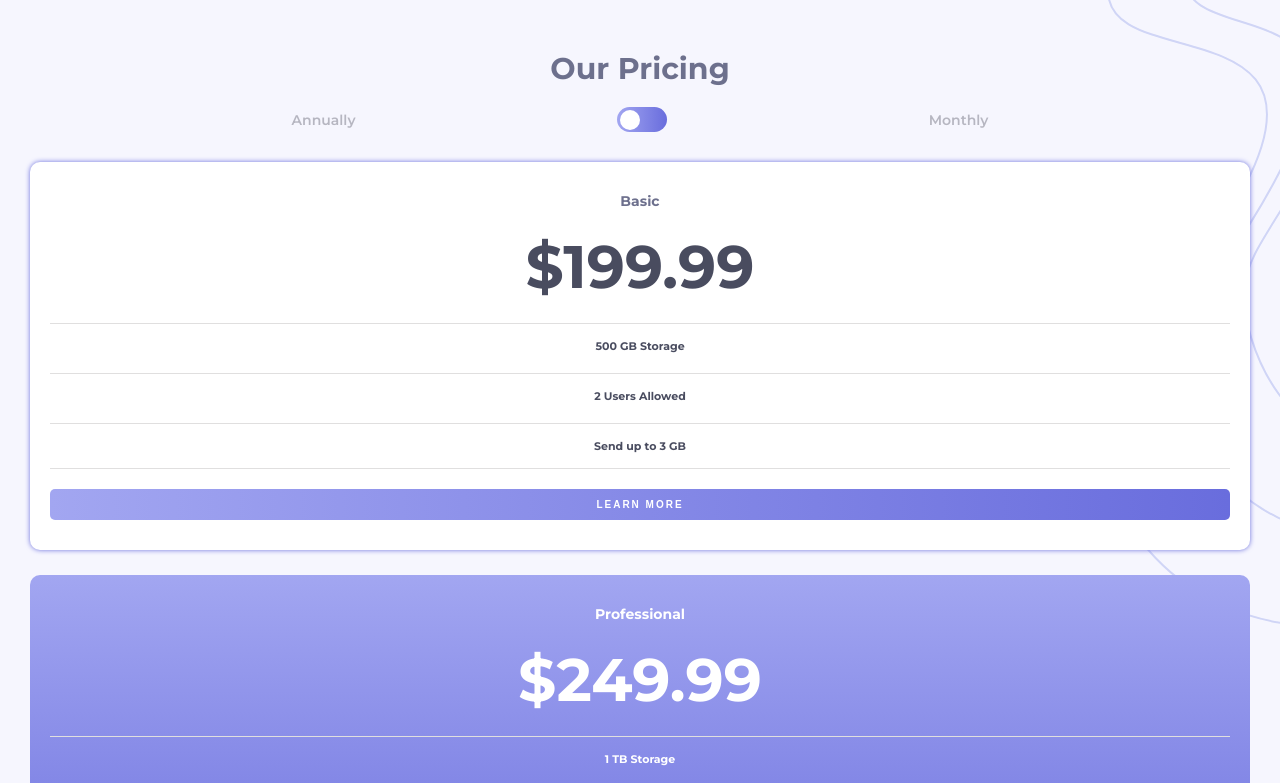
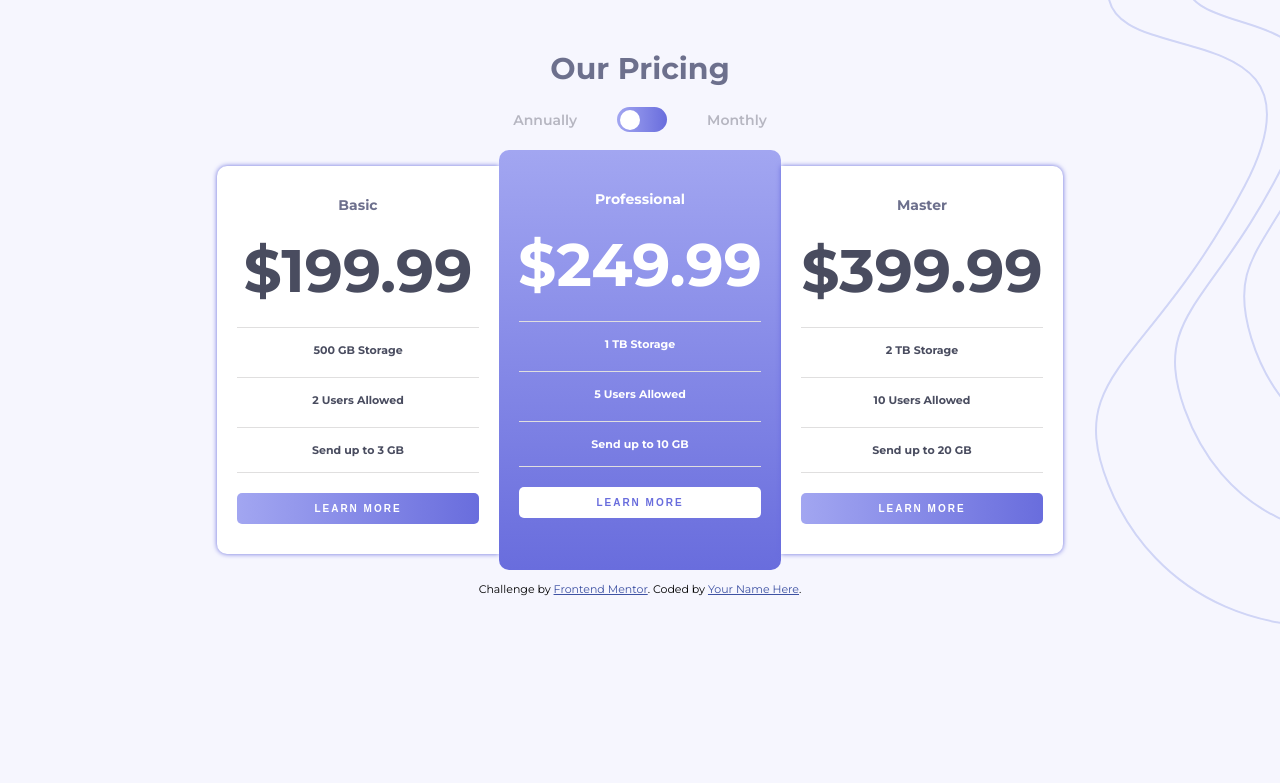
Before and after one commit to Diego2Drm/pricing-component-with-toggle, a plain HTML site: page src/index.html in a window 1280 px wide. Shown: the top 783 px of the page. Drawn offline with Linux system fonts and the light colour scheme.

Commit message:
Desktop design

```diff
--- /dev/null
+++ b/src/desktop.css
@@ -0,0 +1,26 @@
+header .content--subscription {
+  justify-content: center;
+  gap: 4rem;
+}
+
+main {
+  display: flex;
+  justify-content: center;
+  align-items: center;
+  height: 42rem;
+}
+
+main .content__professional {
+  height: 100%;
+  padding-top: 4rem;
+  width: 28.2rem;
+}
+
+main .content__basic{
+  width: 28.2rem;
+  border-radius: 1rem 0 0 1rem;
+}
+main .content__master {
+  width: 28.2rem;
+  border-radius: 0 1rem 1rem 0;
+}
--- a/src/index.html
+++ b/src/index.html
@@ -13,6 +13,7 @@
   <link rel="icon" type="image/png" sizes="32x32" href="./images/favicon-32x32.png">
 
   <link rel="stylesheet" href="./style.css">
+  <link rel="stylesheet" href="./desktop.css" media="(min-width: 1024px)">
 
   <title>Frontend Mentor | Pricing component with toggle</title>
 
--- a/src/style.css
+++ b/src/style.css
@@ -207,10 +207,6 @@ header:has(input:checked)~main .content__master--price-anually {
   display: none;
 }
 
-.content__professional--price-anually {
-  /* Your styles here */
-}
-
 .content__professional--info {
   width: 100%;
   display: flex;
```
